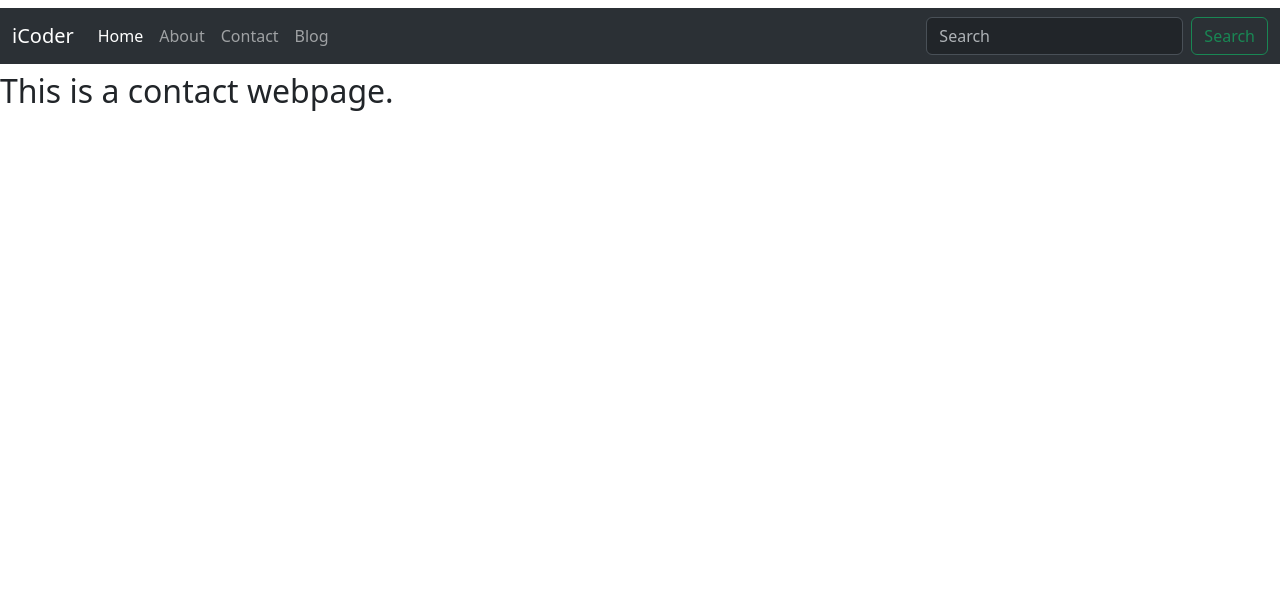
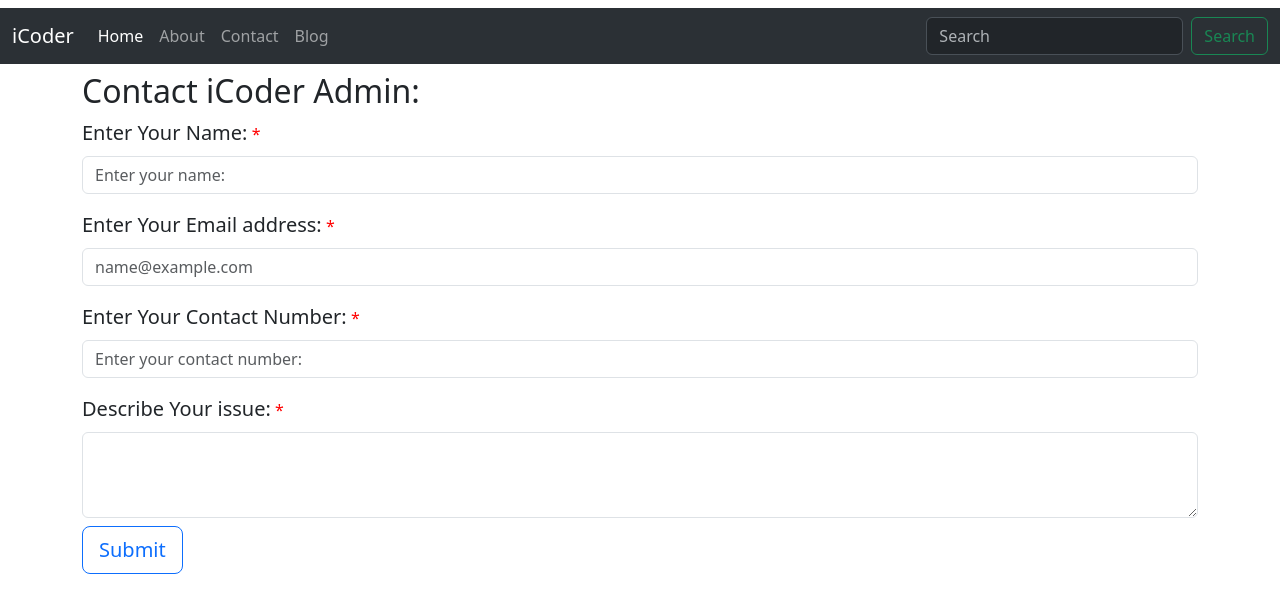
Before and after one commit to Karan551/python_web, a Django app: page /contact in a window 1280 px wide. Shown: the top 613 px of the page. Run offline with Django 4.2, Linux system fonts and the light colour scheme.

Commit message:
Create a contact webpage templates to raise the issue of any user.

```diff
--- a/home/templates/home/contact.html
+++ b/home/templates/home/contact.html
@@ -1,5 +1,70 @@
-{% extends "home/base.html" %}
-{% block title %}Contact{% endblock title %}
-{% block body %}
-<h2>This is a contact webpage.</h2>
+{% extends "home/base.html" %} {% block title %}Contact{% endblock title %}
+{%block body %} {% block css %}
+<style>
+  .important-field {
+    color: red;
+  }
+</style>
+
+{% endblock css %}
+<div class="container">
+  <h2>Contact iCoder Admin:</h2>
+  <form>
+    <div class="mb-3">
+      <label for="name" class="form-label fw-medium fs-5"
+        >Enter Your Name:</label
+      >
+      <span class="important-field">*</span>
+      <input
+        type="text"
+        name="user_name"
+        id="name"
+        placeholder="Enter your name:"
+        class="form-control"
+        required
+      />
+    </div>
+    <div class="mb-3">
+      <label for="exampleFormControlInput1" class="form-label fw-medium fs-5">
+        Enter Your Email address:</label
+      >
+      <span class="important-field">*</span>
+      <input
+        type="email"
+        class="form-control"
+        id="exampleFormControlInput1"
+        placeholder="name@example.com"
+        required
+      />
+    </div>
+    <div class="mb-3">
+      <label for="phone" class="form-label fs-5 fw-medium"
+        >Enter Your Contact Number:</label
+      >
+      <span class="important-field">*</span>
+      <input
+        type="tel"
+        name="contact-number"
+        id="phone"
+        maxlength="10"
+        class="form-control"
+        placeholder="Enter your contact number:"
+        required
+      />
+    </div>
+    <div class="mb-2">
+      <label for="exampleFormControlTextarea1" class="form-label fs-5 fw-medium"
+        >Describe Your issue:</label
+      >
+      <span class="important-field">*</span>
+      <textarea
+        class="form-control"
+        id="exampleFormControlTextarea1"
+        rows="3"
+        required
+      ></textarea>
+    </div>
+    <button type="submit" class="btn btn-outline-primary btn-lg">Submit</button>
+  </form>
+</div>
 {% endblock body %}
```
